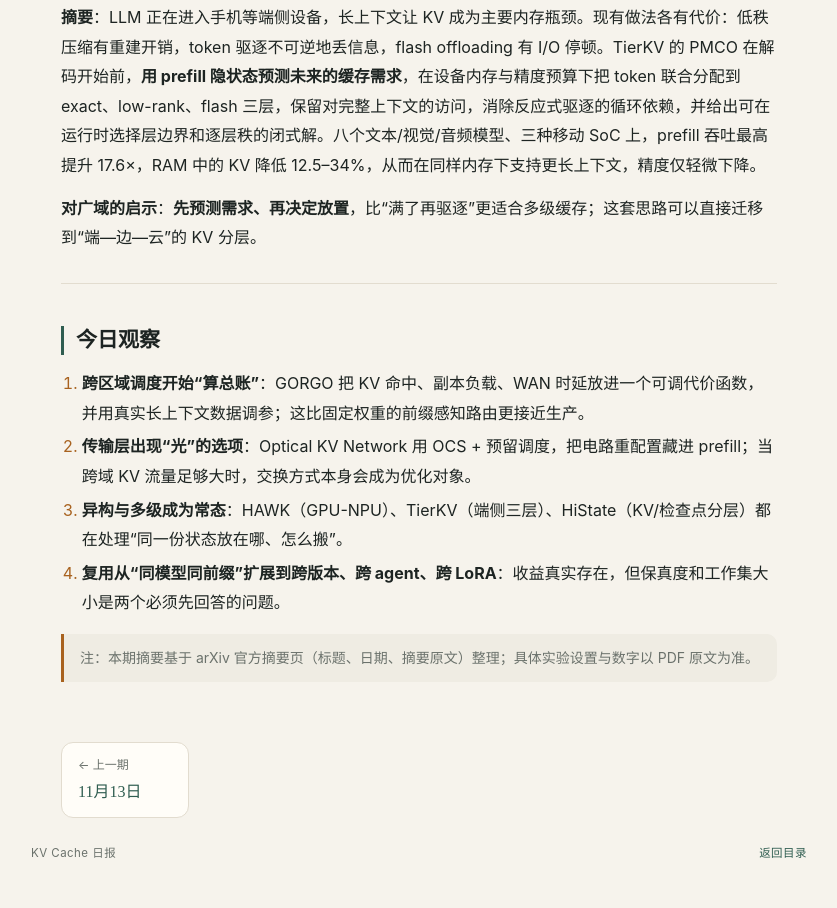
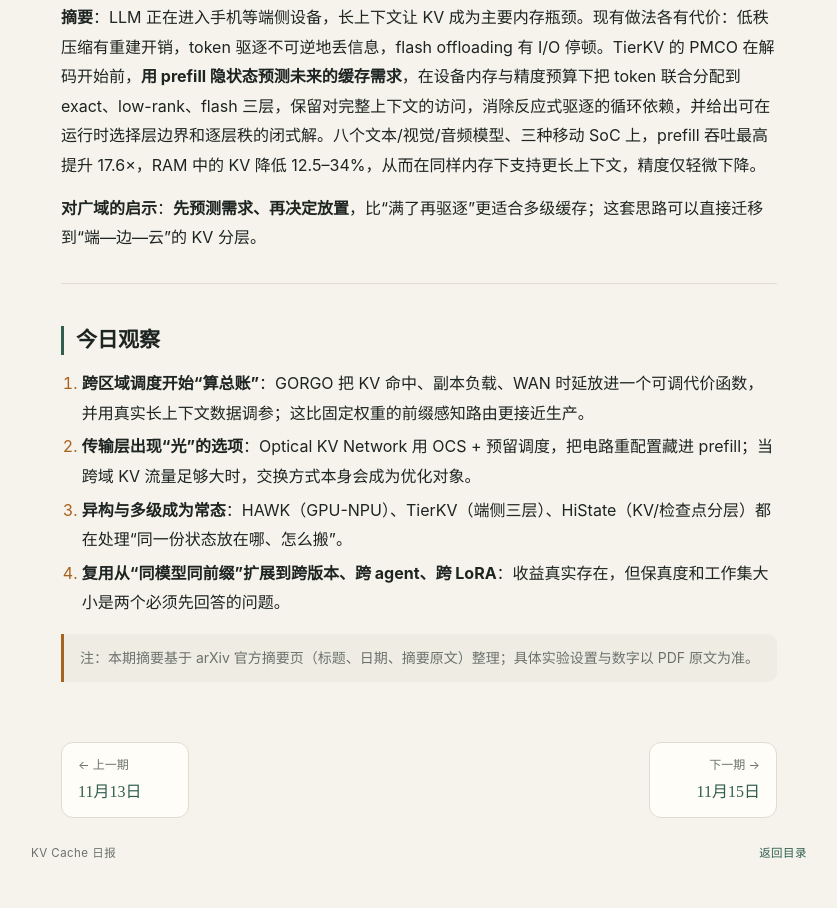
Before and after one commit to LuJiaxun/kv-cache-daily, a plain HTML site: page days/2026-11-14.html in a window 1280 px wide. Shown: the part 5861-6769 px from the top of the page, without its empty margins (221-1058 px from the left). Drawn offline with Linux system fonts and the light colour scheme.

Commit message:
deploy: days/2026-11-14.html

```diff
--- a/days/2026-11-14.html
+++ b/days/2026-11-14.html
@@ -196,7 +196,7 @@
 <p>注：本期摘要基于 arXiv 官方摘要页（标题、日期、摘要原文）整理；具体实验设置与数字以 PDF 原文为准。</p>
 </blockquote>
 </main>
-<nav class="pager"><a class="pager-link" href="2026-11-13.html"><span class="dir">← 上一期</span><span class="d">11月13日</span></a></nav>
+<nav class="pager"><a class="pager-link" href="2026-11-13.html"><span class="dir">← 上一期</span><span class="d">11月13日</span></a><a class="pager-link next" href="2026-11-15.html"><span class="dir">下一期 →</span><span class="d">11月15日</span></a></nav>
 <footer class="footer"><span>KV Cache 日报</span><a href="../index.html">返回目录</a></footer>
 
 <script src="../assets/app.js" defer></script>
```
